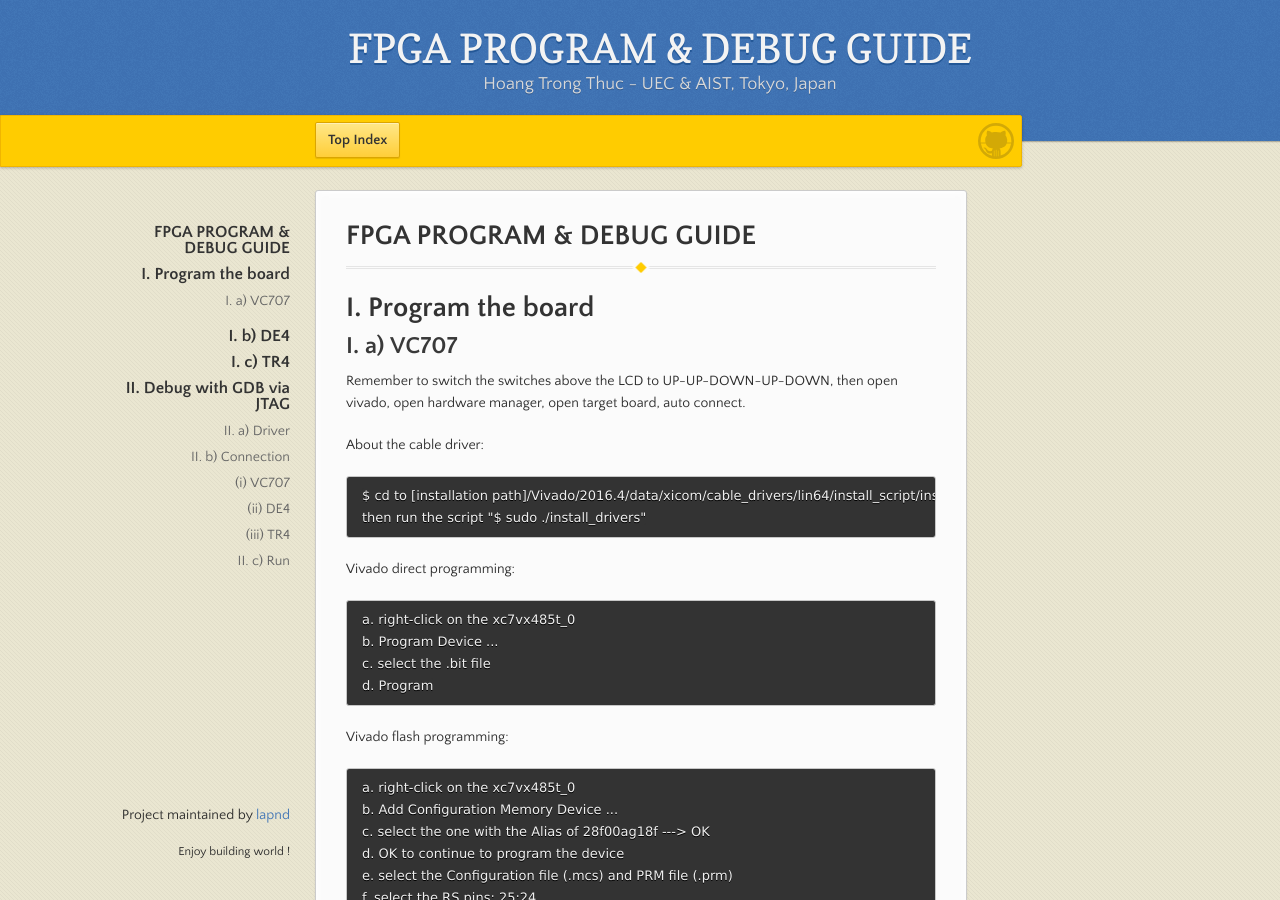
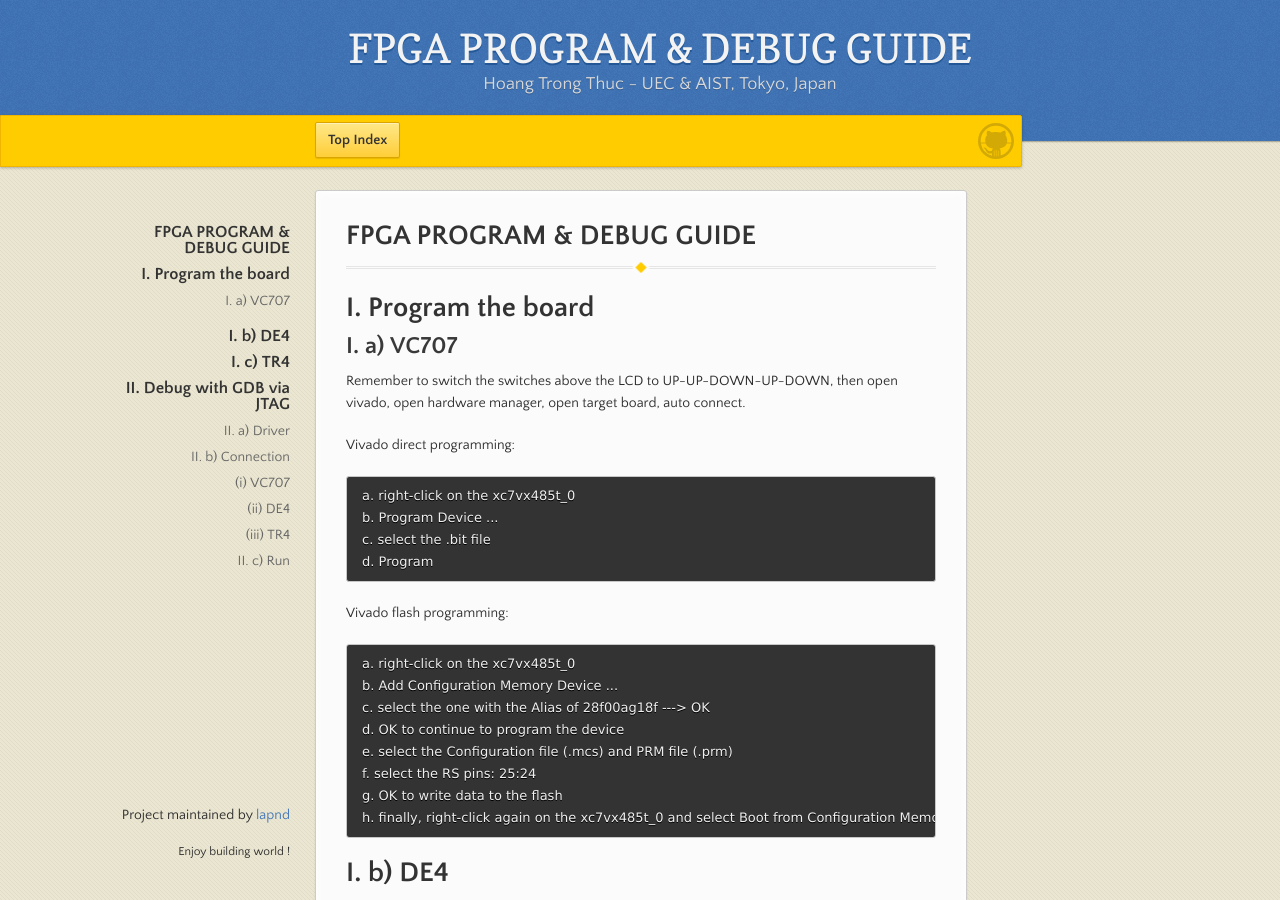
Before and after one commit to lapnd/httdes.github.io, a Jekyll site: the page built from fpgaguide.md, in a window 1280 px wide and 900 px high. Built offline with Jekyll 4.4.1, drawn with Linux system fonts in a browser that asks for light colours; our own code applies the rules of GitHub Pages for plain Markdown files.

Commit message:
Update fpgaguide.md

```diff
--- a/fpgaguide.md
+++ b/fpgaguide.md
@@ -12,11 +12,6 @@ layout : default
 
 Remember to switch the switches above the LCD to UP-UP-DOWN-UP-DOWN,
 then open vivado, open hardware manager, open target board, auto connect.
-
-About the cable driver:
-
-	$ cd to [installation path]/Vivado/2016.4/data/xicom/cable_drivers/lin64/install_script/install_drivers
-	then run the script "$ sudo ./install_drivers"
 
 Vivado direct programming:
 
@@ -37,6 +32,8 @@ Vivado flash programming:
 	h. finally, right-click again on the xc7vx485t_0 and select Boot from Configuration Memory Device
 
 # I. b) DE4
+
+
 
 # I. c) TR4
 
```
